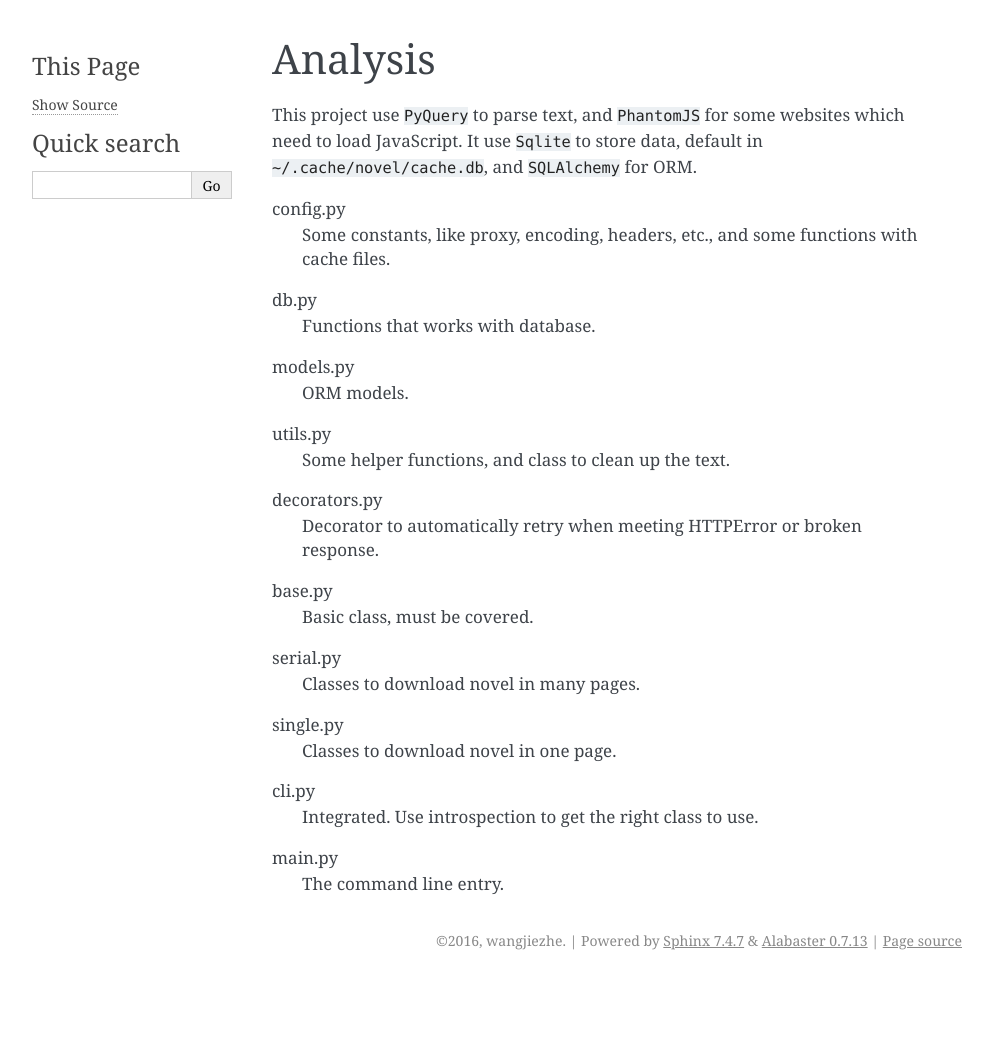
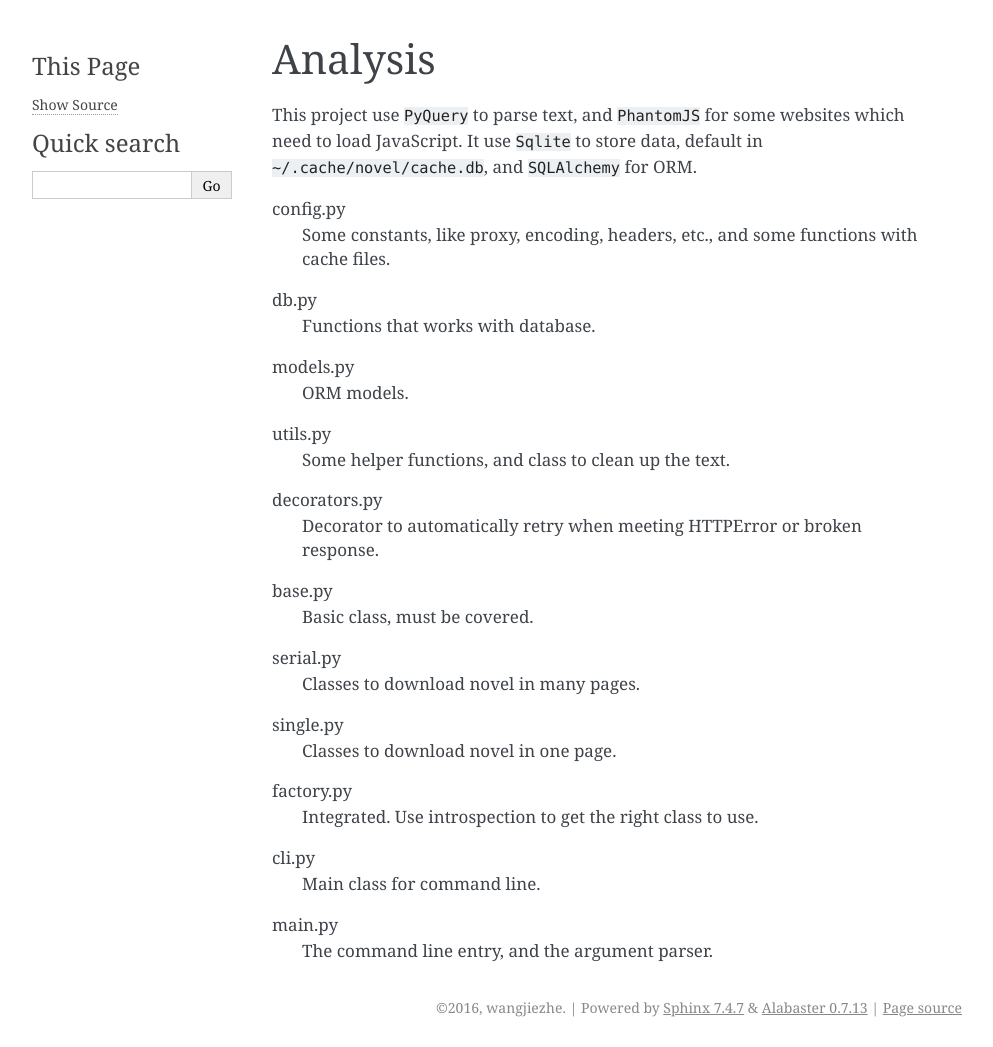
Before and after one commit to wangjiezhe/FetchNovels, a Sphinx documentation site: the page built from docs/source/analysis.rst, in a window 1280 px wide. Shown: the whole page, without its empty margins (148-1141 px from the left). Built offline with Sphinx 7.4.7, drawn with Linux system fonts in a browser that asks for light colours; before the commit the page ends 980 px from its top, so only the background shows below that.

Commit message:
Update docs

```diff
--- a/docs/source/analysis.rst
+++ b/docs/source/analysis.rst
@@ -28,8 +28,11 @@ serial.py
 single.py
     Classes to download novel in one page.
 
-cli.py
+factory.py
     Integrated. Use introspection to get the right class to use.
 
+cli.py
+    Main class for command line.
+
 main.py
-    The command line entry.
+    The command line entry, and the argument parser.
```
